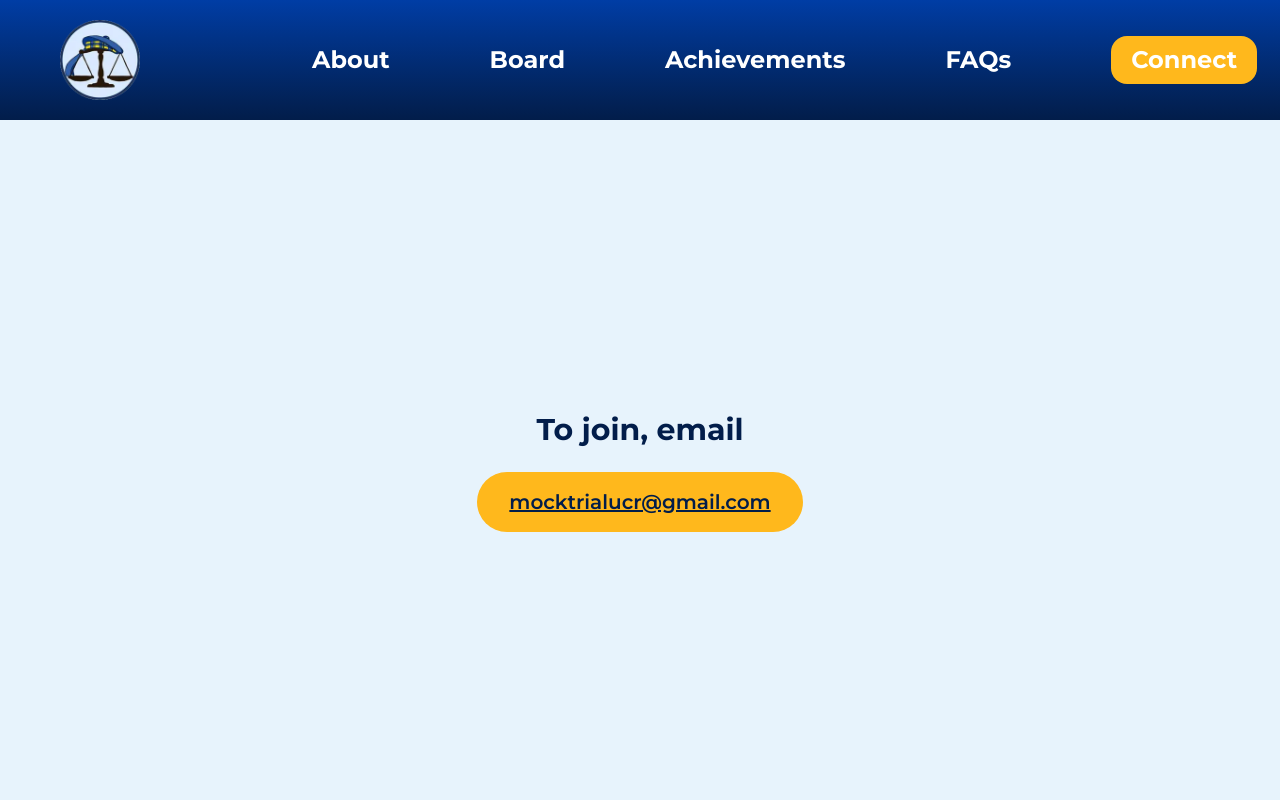
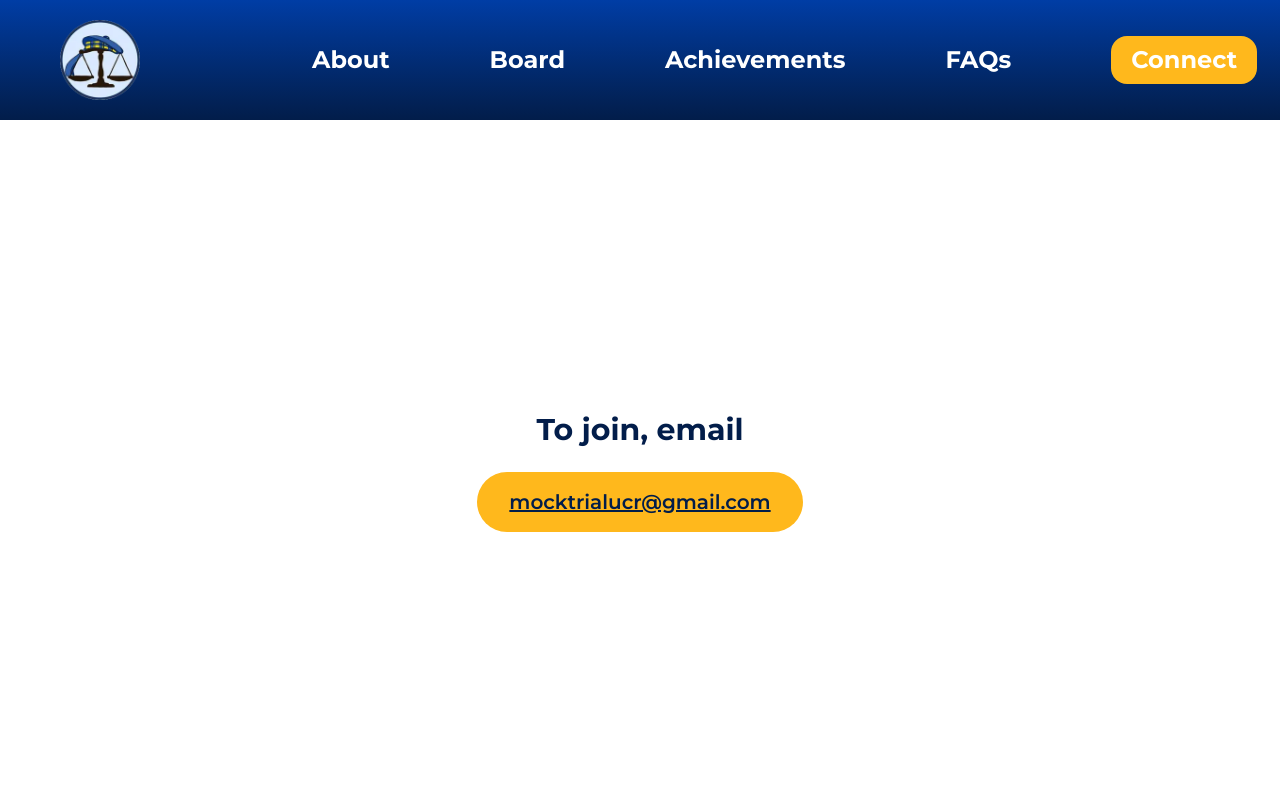
Before and after one commit to acm-ucr/mock-trial-website, a Next.js app: page / in a window 1280 px wide. Shown: the top 800 px of the page. Built offline with nearby package versions, Linux system fonts and the light colour scheme.

Commit message:
Revert "Changed bg color"
This reverts commit ce7846547537d8af95b99014b6c899c32e07633e.

```diff
--- a/src/components/Home/JoinUs.tsx
+++ b/src/components/Home/JoinUs.tsx
@@ -2,8 +2,8 @@ export default function JoinUsComponent() {
   return (
     <>
       <div
-        className="bg-mocktrial-lightblue font-mocktrial-montserrat flex min-h-screen flex-col"
-
+        className="font-mocktrial-montserrat flex min-h-screen flex-col"
+        style={{ backgroundColor: "mocktrial-seablue" }}
       >
         <div className="mt-8 flex flex-1 items-center justify-center px-4 py-8 sm:mt-12 sm:px-6 md:-mt-70 md:px-8">
           <div className="w-full max-w-2xl">
```
